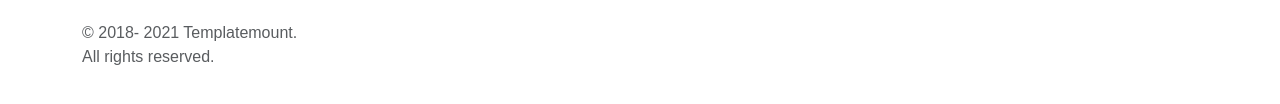
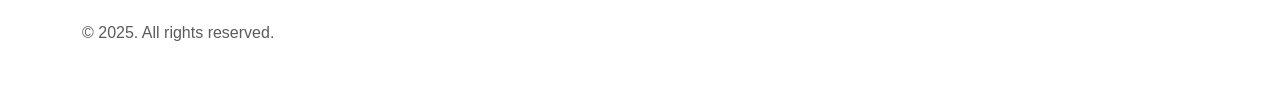
Before and after one commit to Abhijeetdev07/e-commerce_page, a plain HTML site: page index.html in a window 1280 px wide. Shown: the part 3525-3629 px from the top of the page. Drawn offline with nearby package versions, Linux system fonts and the light colour scheme.

Commit message:
Update index.html

```diff
--- a/index.html
+++ b/index.html
@@ -430,8 +430,7 @@
 
                         <img alt="logo"
                             src="https://bootstrap-ecommerce.com/bootstrap5-ecommerce/images/logo.svg"></img>
-                        <p class="mt-4 text-muted">© 2018- 2021 Templatemount.<br>
-                            All rights reserved.</p>
+                        <p class="mt-4 text-muted">© 2025. All rights reserved.</p>
 
                     </div>
 
```
